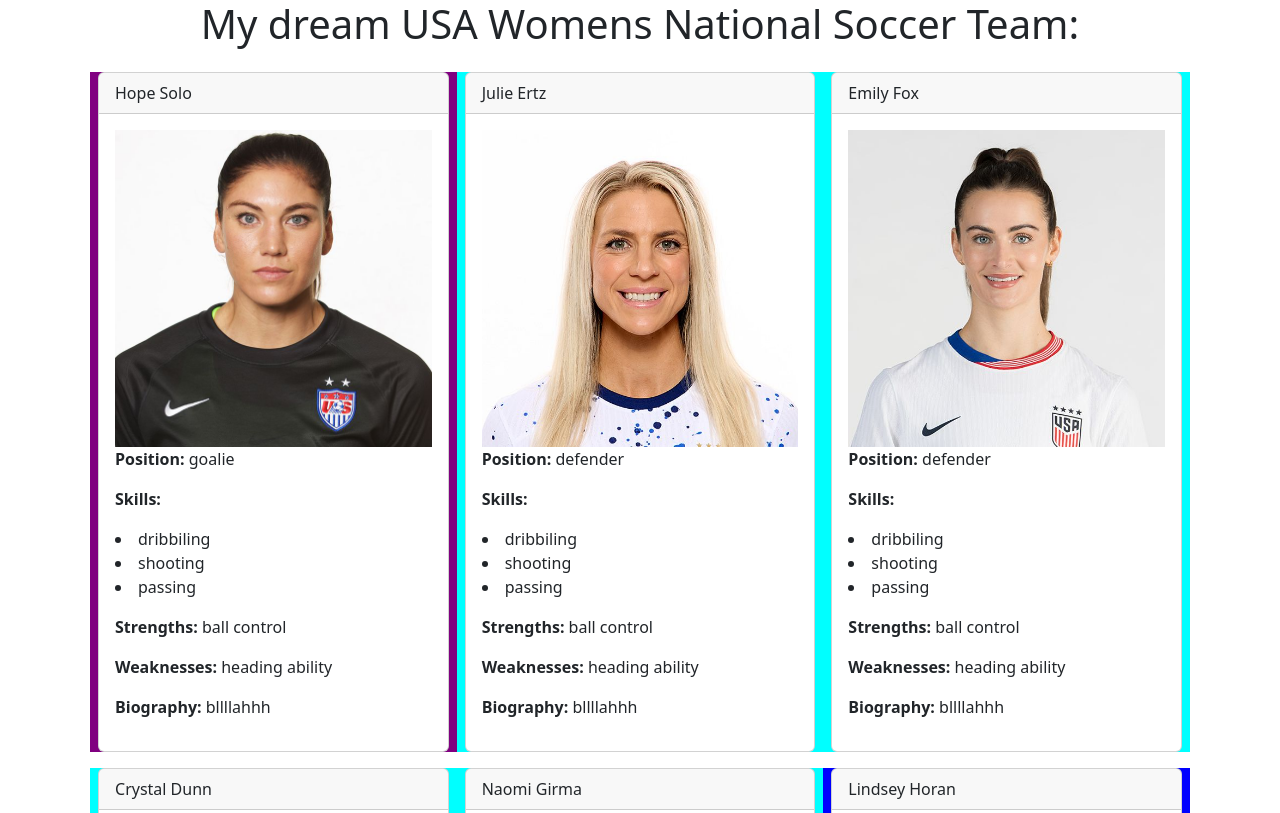
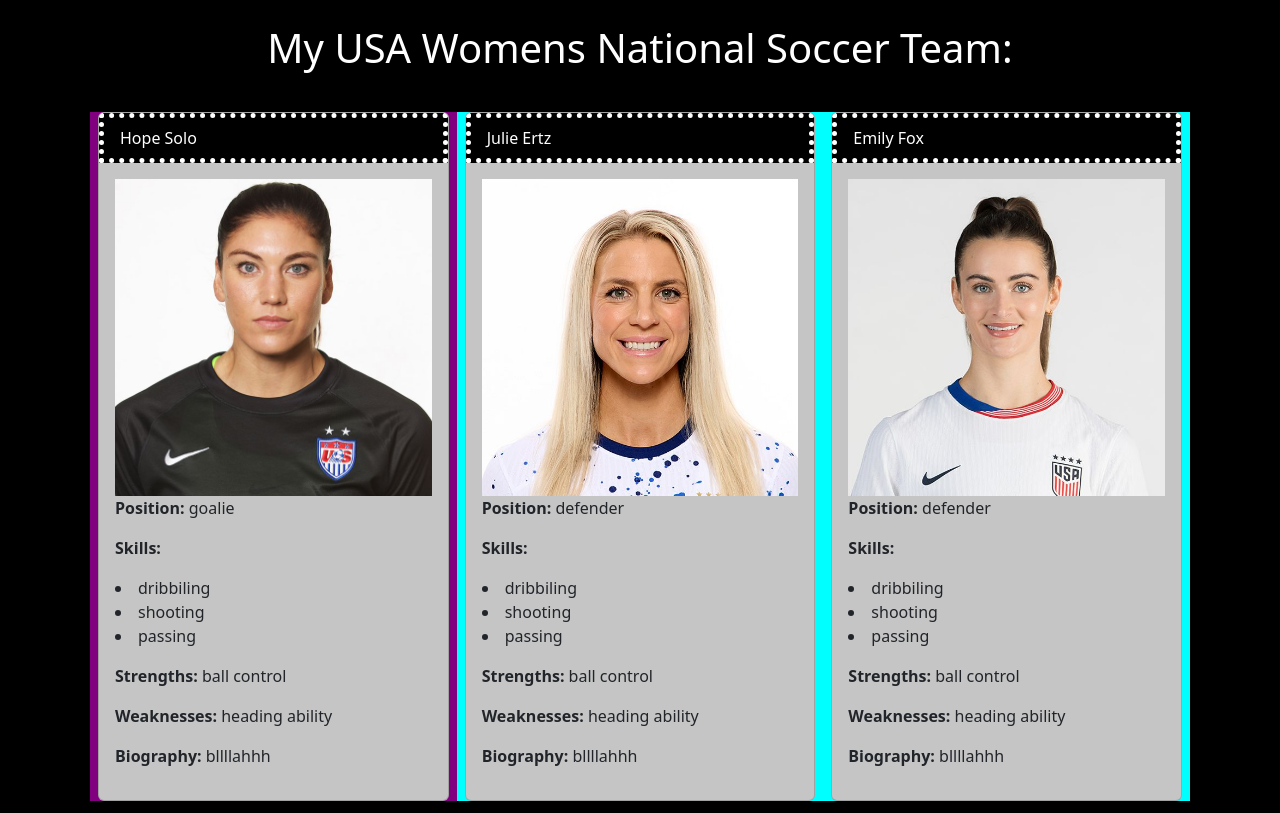
Before and after one commit to bri-depinto/super-team-may, a plain HTML site: page index.html in a window 1280 px wide. Shown: the top 813 px of the page. Drawn offline with nearby package versions, Linux system fonts and the light colour scheme.

Commit message:
trying to get border color to match based of thing

```diff
--- a/index.html
+++ b/index.html
@@ -16,7 +16,7 @@
 <body>
 
 <div class="container">
-    <h1 class="text-center"> My dream USA Womens National Soccer Team: </h1>
+    <h1 class="text-center m-4 text-white"> My USA Womens National Soccer Team: </h1>
     <div class="row justify-content-center g-3 p-3 " id="teamCards">
 
     </div>
--- a/script.js
+++ b/script.js
@@ -122,6 +122,7 @@ else if(member.position === 'defender') {
     backgroundColor = 'cyan' }
 
 
+
 card.style.backgroundColor = backgroundColor
 
 
--- a/style.css
+++ b/style.css
@@ -0,0 +1,12 @@
+body{
+    background-color: black;
+}
+.card{
+    background-color: rgb(197, 197, 197);
+}
+.card-header{
+color: rgb(255, 255, 255);
+background-color: black;
+border: dotted 5px;
+
+}
```
